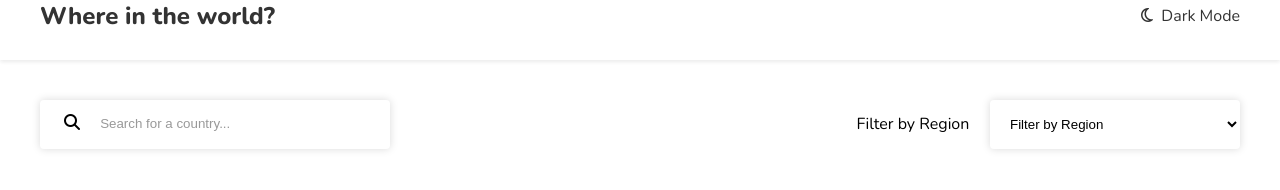
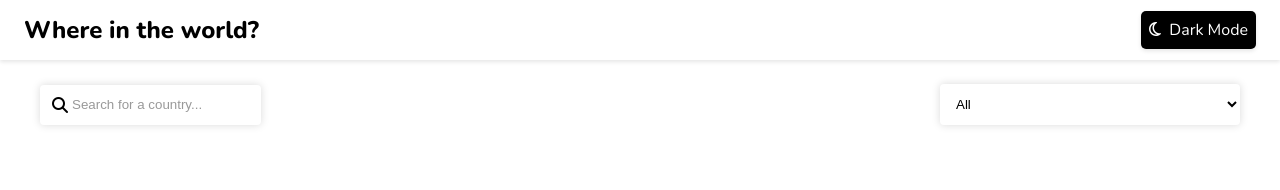
Before and after one commit to coder-shubham-bisht/countriesApi, a plain HTML site: page index.html in a window 1280 px wide. Drawn offline with nearby package versions, Linux system fonts and the light colour scheme; no server answers.

Commit message:
improve filter and search

```diff
--- a/country.css
+++ b/country.css
@@ -14,6 +14,7 @@
 .country-details {
     display: flex;
     align-items: center;
+    justify-content: center;
     gap: 64px;
     margin-top: 64px;
 }
@@ -54,7 +55,7 @@
 @media(max-width: 940px) {
     .country-details {
         flex-direction: column;
-        align-items: flex-start;
+        align-items: center;
         margin-top: 32px;
         gap: 16px;
     }
--- a/index.html
+++ b/index.html
@@ -20,10 +20,11 @@
     <script src="script.js" defer></script>
   </head>
   <body>
+    <!-- Top header section -->
     <header class="header-container">
       <div class="header-content">
         <h2 class="title"><a href="/">Where in the world?</a></h2>
-        <p class="theme-changer"><i class="fa-regular fa-moon"></i>&nbsp;&nbsp;Dark Mode</p>
+        <button class="theme-changer"><i class="fa-regular fa-moon"></i>&nbsp;&nbsp;Dark Mode</button>
       </div>
     </header>
     <main>
@@ -33,9 +34,9 @@
           <input type="text" placeholder="Search for a country...">
         </div>
     <div>
-        <label for="filterRegion">Filter by Region &nbsp; &nbsp;</label>
+        <!-- <label for="filterRegion">Filter by Region &nbsp; &nbsp;</label> -->
         <select class="filter-by-region">
-          <option hidden>Filter by Region</option>
+          <option value="all">All</option>
           <option value="Africa">Africa</option>
           <option value="America">America</option>
           <option value="Asia">Asia</option>
--- a/script.js
+++ b/script.js
@@ -4,7 +4,8 @@ const searchInput = document.querySelector('.search-container input')
 const themeChanger = document.querySelector('.theme-changer')
 
 let allCountriesData;
-
+let filteredCountries;
+let regionCountries;
 fetch('https://restcountries.com/v3.1/all')
   .then((res) => res.json())
   .then((data) => {
@@ -13,18 +14,37 @@ fetch('https://restcountries.com/v3.1/all')
   })
 
 filterByRegion.addEventListener('change', (e) => {
-//   fetch(`https://restcountries.com/v3.1/region/${filterByRegion.value}`)
-//     .then((res) => res.json())
-//     .then(renderCountries)
-const filteredCountries = allCountriesData.filter((country) => country.region.toLowerCase().includes(filterByRegion.value.toLowerCase()))
+
+if(filterByRegion.value=='all'){
+  regionCountries=allCountriesData;
+  if(searchInput.value.trim()==""){
+    filteredCountries=regionCountries;
+    renderCountries(filteredCountries)
+    return
+  }
+   filteredCountries = regionCountries.filter((country) => country.name.common.toLowerCase().includes(searchInput.value.toLowerCase().trim()))
+  renderCountries(filteredCountries)
+  return
+}
+
+
+regionCountries = allCountriesData.filter((country) => country.region.toLowerCase().includes(filterByRegion.value.toLowerCase()))
+
+if(searchInput.value.trim()==""){
+  filteredCountries=regionCountries;
+  renderCountries(filteredCountries)
+  return
+}
+ filteredCountries = regionCountries.filter((country) => country.name.common.toLowerCase().includes(searchInput.value.toLowerCase().trim()))
 renderCountries(filteredCountries)
+
 
 })
 
 function renderCountries(data) {
   countriesContainer.innerHTML = ''
   if(data.length<1){
-    console.log(data);
+
     countriesContainer.innerHTML = `<h2> No Country Found </h2>`
     return
   }
@@ -49,8 +69,12 @@ function renderCountries(data) {
 
 
 searchInput.addEventListener('input',  (e) => {
-  const filteredCountries = allCountriesData.filter((country) => country.name.common.toLowerCase().includes(e.target.value.toLowerCase()))
-  console.log(filteredCountries);
+  if(searchInput.value.trim()==""){
+    filteredCountries=regionCountries;
+    renderCountries(filteredCountries)
+    return
+  }
+   filteredCountries = regionCountries.filter((country) => country.name.common.toLowerCase().includes(searchInput.value.toLowerCase().trim()))
   renderCountries(filteredCountries)
 })
 
--- a/style.css
+++ b/style.css
@@ -1,7 +1,17 @@
+/* Css reset */
 * {
     box-sizing: border-box;
     margin: 0;
     padding: 0;
+}
+button, input[type="submit"], input[type="reset"] {
+	background: none;
+	color: inherit;
+	border: none;
+	padding: 0;
+	font: inherit;
+	cursor: pointer;
+	outline: inherit;
 }
 
 body {
@@ -29,33 +39,110 @@ a {
     color: inherit;
 }
 
+
+/* Header style */
 .header-container {
     box-shadow: 0 2px 4px 0px rgba(0, 0, 0, 0.1);
     padding-inline: 24px;
-    background-color: var(--elements-color);
+    background-color: transparent;
     height: 60px;
     position: sticky;
     top: 0;
-    opacity: 0.8;
-    backdrop-filter: blur(10px);
+
+    backdrop-filter: blur(4px);
+    display: flex;
+    align-items: center;
+    justify-content: space-between;
 }
 
 .header-content {
     display: flex;
     align-items: center;
     justify-content: space-between;
-    max-width: 1200px;
-    margin-inline: auto;
+    width: 100%;
+
+
 }
 
 .title {
     font-weight: 800;
+
+}
+.title:hover{
+    color: red;
+}
+.theme-changer {
+    padding: 8px;
+    border-radius: 5px;
+    background-color: var(--text-color);
+color:var(--background-color) ;
+transition: all ;
+transition-duration: 400ms;
+box-shadow:  0 2px 4px 0px rgba(0, 0, 0, 0.1);
 }
 
-.theme-changer {
-    cursor: pointer;
+.theme-changer:hover{
+    background-color: var(--elements-color);
+    color: var(--text-color);
 }
 
+
+/* main content styles */
+
+.search-filter-container {
+    max-width: 1200px;
+    margin-inline: auto;
+
+    margin-bottom: 48px;
+    display: flex;
+    align-items: center;
+    justify-content: space-between;
+    gap: 24px;
+}
+
+.search-container {
+    box-shadow: 0 0 8px 0px rgba(0, 0, 0, 0.15);
+    max-width: 300px;
+    padding: 12px;
+    border-radius: 4px;
+    display: flex;
+    align-items: center;
+    color: #999;
+    overflow: hidden;
+    background-color: var(--elements-color);
+    color: var(--text-color);
+    gap: 4px;
+}
+
+.search-container input {
+    border: none;
+    outline: none;
+
+    width: 90%;
+    background-color: inherit;
+    color: inherit;
+}
+
+.search-container input::placeholder {
+    color: #999;
+}
+
+.filter-by-region {
+    width: 300px;
+    padding: 12px;
+    border: none;
+    outline: none;
+    box-shadow: 0 0 8px 0px rgba(0, 0, 0, 0.15);
+    border-radius: 4px;
+    background-color: var(--elements-color);
+    color: var(--text-color);
+}
+
+
+
+
+
+/* countries api container */
 .countries-container {
     max-width: 1200px;
     margin-top: 16px;
@@ -99,54 +186,11 @@ a {
     width: 100%;
     height: 200px;
     object-fit: cover;
+    transition: all 0.2s ease-in-out;}
+.country-card:hover img{
+    transform: scale(1.1);
 }
 
-
-.search-filter-container {
-    max-width: 1200px;
-    margin-inline: auto;
-    margin-top: 16px;
-    margin-bottom: 48px;
-    display: flex;
-    justify-content: space-between;
-    gap: 24px;
-}
-
-.search-container {
-    box-shadow: 0 0 8px 0px rgba(0, 0, 0, 0.15);
-    max-width: 350px;
-    width: 100%;
-    border-radius: 4px;
-    padding-left: 24px;
-    color: #999;
-    overflow: hidden;
-    background-color: var(--elements-color);
-    color: var(--text-color);
-}
-
-.search-container input {
-    border: none;
-    outline: none;
-    padding: 16px;
-    width: 90%;
-    background-color: inherit;
-    color: inherit;
-}
-
-.search-container input::placeholder {
-    color: #999;
-}
-
-.filter-by-region {
-    width: 250px;
-    padding: 16px;
-    border: none;
-    outline: none;
-    box-shadow: 0 0 8px 0px rgba(0, 0, 0, 0.15);
-    border-radius: 4px;
-    background-color: var(--elements-color);
-    color: var(--text-color);
-}
 
 @media(max-width: 768px) {
     .countries-container {
```
